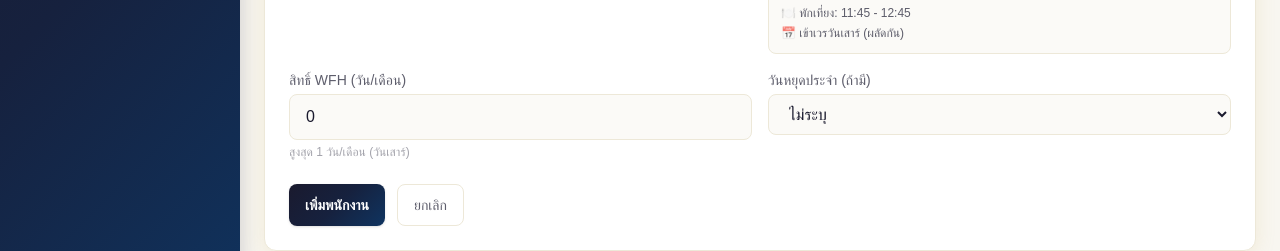
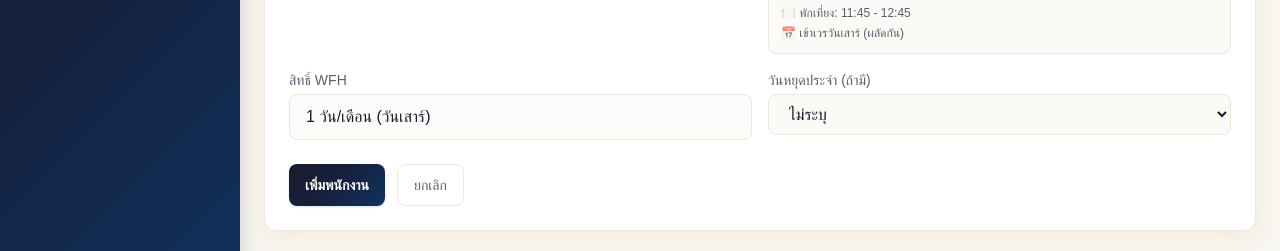
Before and after one commit to akradechLao/attendance-system, a Next.js app: page /employees in a window 1280 px wide. Both pictures are taken after a click on the button "+ เพิ่มพนักงาน". Shown: the part 454-705 px from the top of the page. Built offline with nearby package versions, Linux system fonts and the light colour scheme; no server answers; the database is empty.

Commit message:
fix: enforce WFH quota to 1 day/month, remove editable field

```diff
--- a/prisma/seed.mjs
+++ b/prisma/seed.mjs
@@ -3,12 +3,12 @@ import { PrismaClient } from "../src/generated/prisma/client.js";
 const prisma = new PrismaClient();
 
 const employees = [
-  { name: "สมชาย ใจดี", groupType: "A", wfhQuota: 2, preferredOffDay: null },
+  { name: "สมชาย ใจดี", groupType: "A", wfhQuota: 1, preferredOffDay: null },
   { name: "สมหญิง รักงาน", groupType: "B", wfhQuota: 1, preferredOffDay: "Saturday" },
-  { name: "วิชัย เก่งมาก", groupType: "A", wfhQuota: 0, preferredOffDay: null },
-  { name: "สุภาพร สดใส", groupType: "B", wfhQuota: 3, preferredOffDay: "Sunday" },
+  { name: "วิชัย เก่งมาก", groupType: "A", wfhQuota: 1, preferredOffDay: null },
+  { name: "สุภาพร สดใส", groupType: "B", wfhQuota: 1, preferredOffDay: "Sunday" },
   { name: "นิพนธ์ มั่นคง", groupType: "A", wfhQuota: 1, preferredOffDay: null },
-  { name: "กานดา สวยงาม", groupType: "B", wfhQuota: 2, preferredOffDay: "Saturday" },
+  { name: "กานดา สวยงาม", groupType: "B", wfhQuota: 1, preferredOffDay: "Saturday" },
 ];
 
 async function main() {
--- a/prisma/seed.ts
+++ b/prisma/seed.ts
@@ -6,10 +6,10 @@ const adapter = new PrismaPg({ connectionString: process.env.DATABASE_URL });
 const prisma = new PrismaClient({ adapter });
 
 const employees = [
-  { name: "ปิยะพงษ์ คงสิบ", groupType: "A" as const, wfhQuota: 2, preferredOffDay: null },
+  { name: "ปิยะพงษ์ คงสิบ", groupType: "A" as const, wfhQuota: 1, preferredOffDay: null },
   { name: "กฤษกร วุฒิ", groupType: "A" as const, wfhQuota: 1, preferredOffDay: "Saturday" },
-  { name: "จิรายุ เริงหาญ", groupType: "B" as const, wfhQuota: 0, preferredOffDay: null },
-  { name: "พีรภาส ไพรบึง", groupType: "B" as const, wfhQuota: 3, preferredOffDay: "Sunday" },
+  { name: "จิรายุ เริงหาญ", groupType: "B" as const, wfhQuota: 1, preferredOffDay: null },
+  { name: "พีรภาส ไพรบึง", groupType: "B" as const, wfhQuota: 1, preferredOffDay: "Sunday" },
   { name: "อัญชลี ทะพงษ์", groupType: "A" as const, wfhQuota: 1, preferredOffDay: null },
 ];
 
--- a/src/app/employees/page.tsx
+++ b/src/app/employees/page.tsx
@@ -27,7 +27,7 @@ interface EmployeeForm {
 const emptyForm: EmployeeForm = {
   name: "",
   groupType: "A",
-  wfhQuota: 0,
+  wfhQuota: 1,
   preferredOffDay: "",
 };
 
@@ -95,9 +95,9 @@ export default function EmployeesPage() {
     let result;
 
     if (editId) {
-      result = await updateEmployee(editId, form.name.trim(), form.groupType, form.wfhQuota, preferredOffDay);
+      result = await updateEmployee(editId, form.name.trim(), form.groupType, preferredOffDay);
     } else {
-      result = await createEmployee(form.name.trim(), form.groupType, form.wfhQuota, preferredOffDay);
+      result = await createEmployee(form.name.trim(), form.groupType, preferredOffDay);
     }
 
     if (result.success) {
@@ -222,16 +222,10 @@ export default function EmployeesPage() {
                 </div>
               </div>
               <div>
-                <label className="block text-sm font-medium text-navy/70">สิทธิ์ WFH (วัน/เดือน)</label>
-                <input
-                  type="number"
-                  min={0}
-                  max={1}
-                  value={form.wfhQuota}
-                  onChange={(e) => setForm({ ...form, wfhQuota: Number(e.target.value) })}
-                  className="mt-1 w-full rounded-lg border border-cream-dark bg-cream/50 px-4 py-2.5 text-navy focus:border-gold focus:outline-none focus:ring-2 focus:ring-gold/30"
-                />
-                <p className="mt-1 text-xs text-navy/40">สูงสุด 1 วัน/เดือน (วันเสาร์)</p>
+                <label className="block text-sm font-medium text-navy/70">สิทธิ์ WFH</label>
+                <div className="mt-1 w-full rounded-lg border border-cream-dark bg-cream/30 px-4 py-2.5 text-navy">
+                  1 วัน/เดือน (วันเสาร์)
+                </div>
               </div>
               <div>
                 <label className="block text-sm font-medium text-navy/70">วันหยุดประจำ (ถ้ามี)</label>
--- a/src/lib/actions.ts
+++ b/src/lib/actions.ts
@@ -331,12 +331,11 @@ export async function addShift(
 export async function createEmployee(
   name: string,
   groupType: "A" | "B",
-  wfhQuota: number,
   preferredOffDay: string | null
 ) {
   try {
     await prisma.employee.create({
-      data: { name, groupType, wfhQuota, preferredOffDay },
+      data: { name, groupType, wfhQuota: 1, preferredOffDay },
     });
     revalidatePath("/employees");
     revalidatePath("/");
@@ -350,13 +349,12 @@ export async function updateEmployee(
   id: number,
   name: string,
   groupType: "A" | "B",
-  wfhQuota: number,
   preferredOffDay: string | null
 ) {
   try {
     await prisma.employee.update({
       where: { id },
-      data: { name, groupType, wfhQuota, preferredOffDay },
+      data: { name, groupType, wfhQuota: 1, preferredOffDay },
     });
     revalidatePath("/employees");
     revalidatePath("/");
```
Also changed, not shown: prisma/seed.mts, 1 other file (tests, documents, lock files or other folders).
